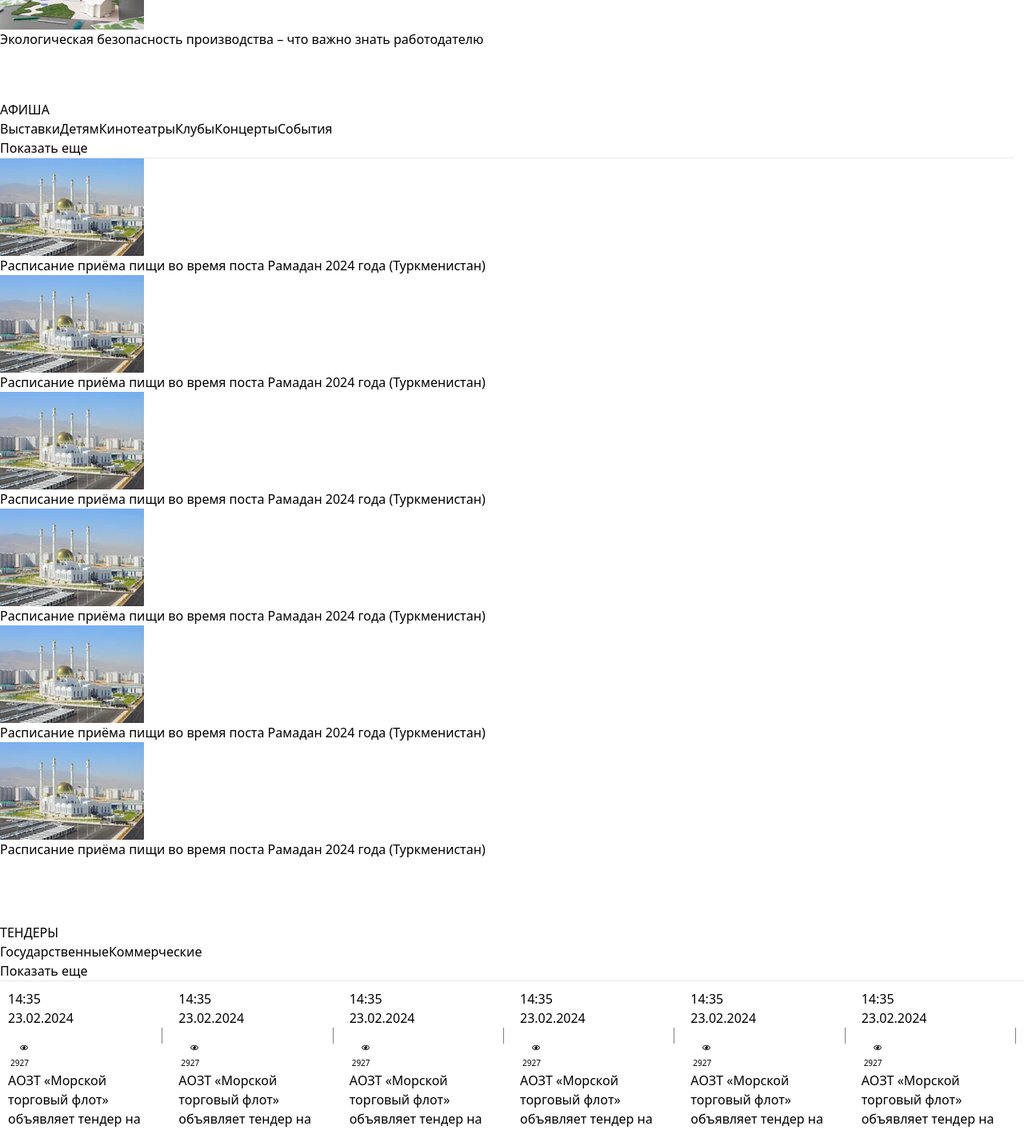
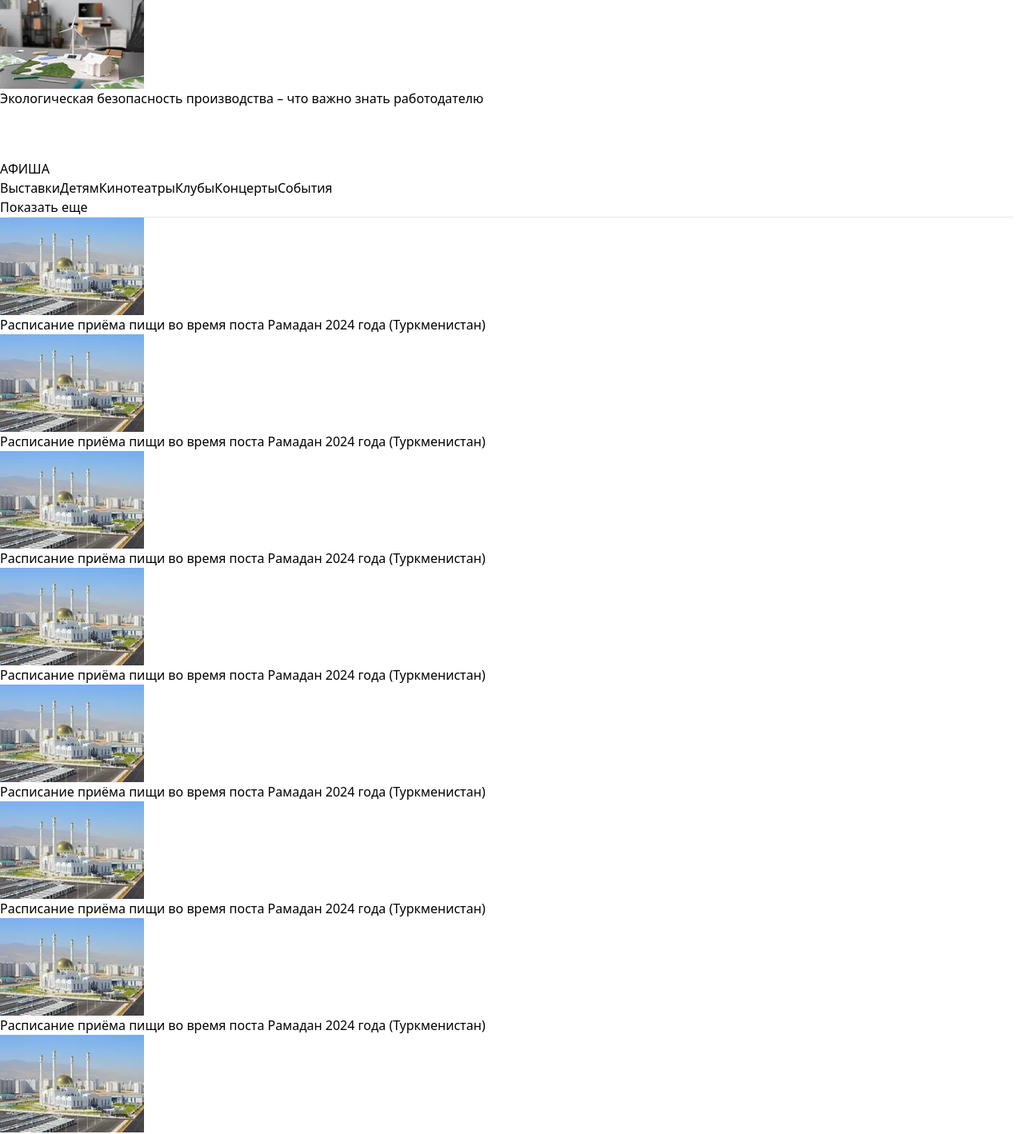
Before and after one commit to akmurat27/turkmenportal-clone, a Vue app: page / in a window 1280 px wide. Shown: the part 7100-8518 px from the top of the page at 80% size. Built offline with nearby package versions, Linux system fonts and the light colour scheme.

Commit message:
new carousel

```diff
--- a/src/components/HelloWorld.vue
+++ b/src/components/HelloWorld.vue
@@ -192,7 +192,7 @@
         <img class="rounded-lg" src="@/assets/img/3f16a7289de119ffdc9a4d395a1b8227.gif">
       </section>
       <nav class="lg:flex lg:items-end lg:p-4 md:p-4 md:flex md:text-sm">
-        <button class="lg:text-4xl md:text-2xl md:items-start md:justify-center md:flex news">СТАТЬИ</button>
+        <button class="lg:text-4xl md:text-4xl md:items-start md:mt-2 md:justify-center md:flex news">СТАТЬИ</button>
         <div class="">
           <button class="mx-3 md:mt-2 news">Выдающиеся личности Туркменистана</button>
           <button class="mx-3 md:mt-2 news">Образование</button>
@@ -201,24 +201,22 @@
           <button class="mx-3 md:mt-2 news">Туризм</button>
           <button class="mx-3 md:mt-2 news">Авто</button>
         </div>
-        <button class="news lg:w-[31%] lg:text-right md:w-[25%] md:items-end md:justify-center md:flex">Показать еще</button>
+        <button class="news lg:w-[14%] lg:text-right md:w-[15%] md:items-end md:mt-2 md:justify-end md:flex">Показать еще</button>
       </nav>
       <hr class="border-t-2 border-grey my-3" style="width: 98%; margin: auto;">
       <section class="mt-5 p-4">
-        <div class="flex justify-between">
+        <div class="lg:flex lg:justify-between md:flex md:justify-between">
           <div v-for="(status , i) in statyi" :key="i">
-            <img class="rounded-lg" :src="status.image" style="width: 180px; height: 120px;">
-            <div class="w-[180px] mt-3 text-sm news">
+            <img class="rounded-lg lg:w-[180px] lg:h-[120px] md:w-[110px] md:h-[75px]" :src="status.image">
+            <div class="lg:w-[180px] lg:mt-3 lg:text-sm news md:w-[90px] md:mt-3 md:text-sm md:overflow-hidden">
               {{ status.content }}
             </div>
           </div>
         </div>
       </section>
-      <nav class="flex justify-left items-end p-4" style="margin-top: 4rem;">
-        <div>
-          <button class="text-4xl news">АФИША</button>
-        </div>
-        <div class="mx-3 w-[79%]">
+      <nav class="lg:flex lg:items-end lg:p-4 md:p-4 md:flex md:justify-between md:items-end md:text-sm" style="margin-top: 4rem;">
+        <button class="text-4xl md:items-start md:mt-2 md:justify-center md:flex news">АФИША</button>
+        <div class="lg:mx-3 lg:w-[79%] md:mx-3">
           <button class="mx-3 news">Выставки</button>
           <button class="mx-3 news">Детям</button>
           <button class="mx-3 news">Кинотеатры</button>
@@ -226,21 +224,17 @@
           <button class="mx-3 news">Концерты</button>
           <button class="mx-3 news">События</button>
         </div>
-        <div>
-          <button class="news">Показать еще</button>
-        </div>
+        <button class="news lg:w-[15%] lg:text-right md:w-[15%] md:items-end md:mt-2 md:justify-end md:flex">Показать еще</button>
       </nav>
       <hr class="border-t-2 border-grey my-3" style="width: 98%; margin: auto;">
-      <section class="mt-5 p-4">
-        <div class="flex justify-between">
-          <div v-for="(anons , i) in afisha" :key="i" class="rounded-lg shadow-lg">
-            <img :src="anons.image">
-            <div class="w-[180px] mt-5 text-sm px-4">
-              {{ anons.content }}
-            </div>
+      <div class="lg:mt-5 lg:p-4 lg:flex lg:justify-between lg:overflow-hidden md:flex md:w-[100%] md:overflow:hidden">
+        <div v-for="(anons , i) in afisha" :key="i" class="rounded-lg shadow-lg mx-5">
+          <img :src="anons.image" class="">
+          <div class="lg:w-[180px] lg:mt-5 lg:text-sm lg:px-4 md:w-[90px] md:mt-5 md:text-sm md:px-4">
+            {{ anons.content }}
           </div>
         </div>
-      </section>
+      </div>
       <div class="lg:flex lg:justify-between lg:p-5 md:block" style="margin-top: 5rem;">
         <div class="lg:w-[50%] md:w-[100%]">
           <nav class="lg:flex lg:justify-left lg:items-end md:block">
@@ -332,11 +326,12 @@
         </nav>
         <hr class="border-t-2 border-grey my-3">
         <div class="carousel">
-          <div class="carousel-container" :style="{ transform: `translateX(-${currentSlide * slideWidth}px)` }">
-            <div v-for="(item, index) in items" :key="index" class="carousel-slide">
+          <div class="carousel-container" :style="{ transform: `translateX(-${currentSlide * slideWidth}px)` }" >
+            <div v-for="(item, index) in items" :key="index" class="carousel-slide mx-0.5">
               <!-- Slide content -->
-              <img :src="item.img" :alt="item.altText" class="carousel-image">
-
+              <div class="carousel-image-wrapper">
+                <img :src="item.img" :alt="item.altText" class="carousel-image">
+              </div>
             </div>
           </div>
           <button @click="prevSlide" :disabled="currentSlide === 0" class="w-[50px] h-[50px]" id="prev">
@@ -548,6 +543,22 @@ export default {
         image: require('@/assets/Statyi/d13abd820aa2c0db95fb008e7e918dbc-8926073-180x134-2.webp'),
         content: 'Расписание приёма пищи во время поста Рамадан 2024 года (Туркменистан)'
       },
+      {
+        image: require('@/assets/Statyi/d13abd820aa2c0db95fb008e7e918dbc-8926073-180x134-2.webp'),
+        content: 'Расписание приёма пищи во время поста Рамадан 2024 года (Туркменистан)'
+      },
+      {
+        image: require('@/assets/Statyi/d13abd820aa2c0db95fb008e7e918dbc-8926073-180x134-2.webp'),
+        content: 'Расписание приёма пищи во время поста Рамадан 2024 года (Туркменистан)'
+      },
+      {
+        image: require('@/assets/Statyi/d13abd820aa2c0db95fb008e7e918dbc-8926073-180x134-2.webp'),
+        content: 'Расписание приёма пищи во время поста Рамадан 2024 года (Туркменистан)'
+      },
+      {
+        image: require('@/assets/Statyi/d13abd820aa2c0db95fb008e7e918dbc-8926073-180x134-2.webp'),
+        content: 'Расписание приёма пищи во время поста Рамадан 2024 года (Туркменистан)'
+      },
     ],
     tendery: [
       {
@@ -697,13 +708,19 @@ export default {
       const currentDate = new Date();
       this.currentDate = currentDate.toDateString();
       this.currentTime = currentDate.toLocaleTimeString();
-    }
+    },
   }
 
 }
 </script>
 <!-- Add "scoped" attribute to limit CSS to this component only -->
 <style scoped>
+.carousel-image-wrapper:hover {
+  cursor: pointer; /* Indicate hover interaction possibility */
+  transform: scale(1.1);
+  transition: transform 0.2s ease-in-out;
+}
+
 .date_time {
     margin-right: 10px;
     display: inline-block;
@@ -766,7 +783,7 @@ export default {
 
 .carousel-container {
   display: flex;
-  transition: transform 3s ease;
+  transition: transform 3s ease-in-out;
 }
 
 .carousel-slide {
@@ -775,6 +792,8 @@ export default {
 
 .carousel-image {
   width: 100%;
+  height: auto;
+  object-fit: cover;
 }
 #prev,
 #next {
```
